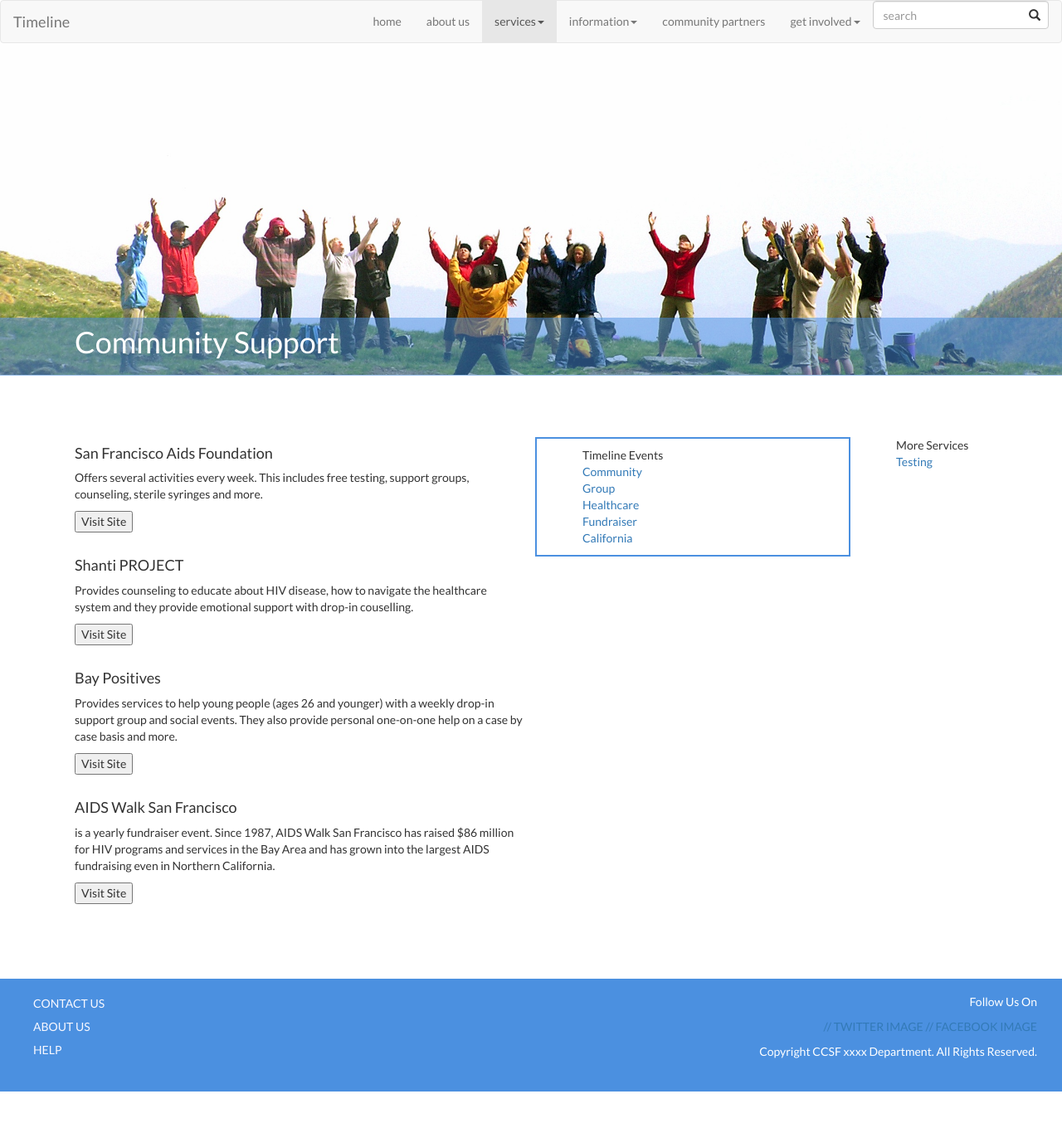
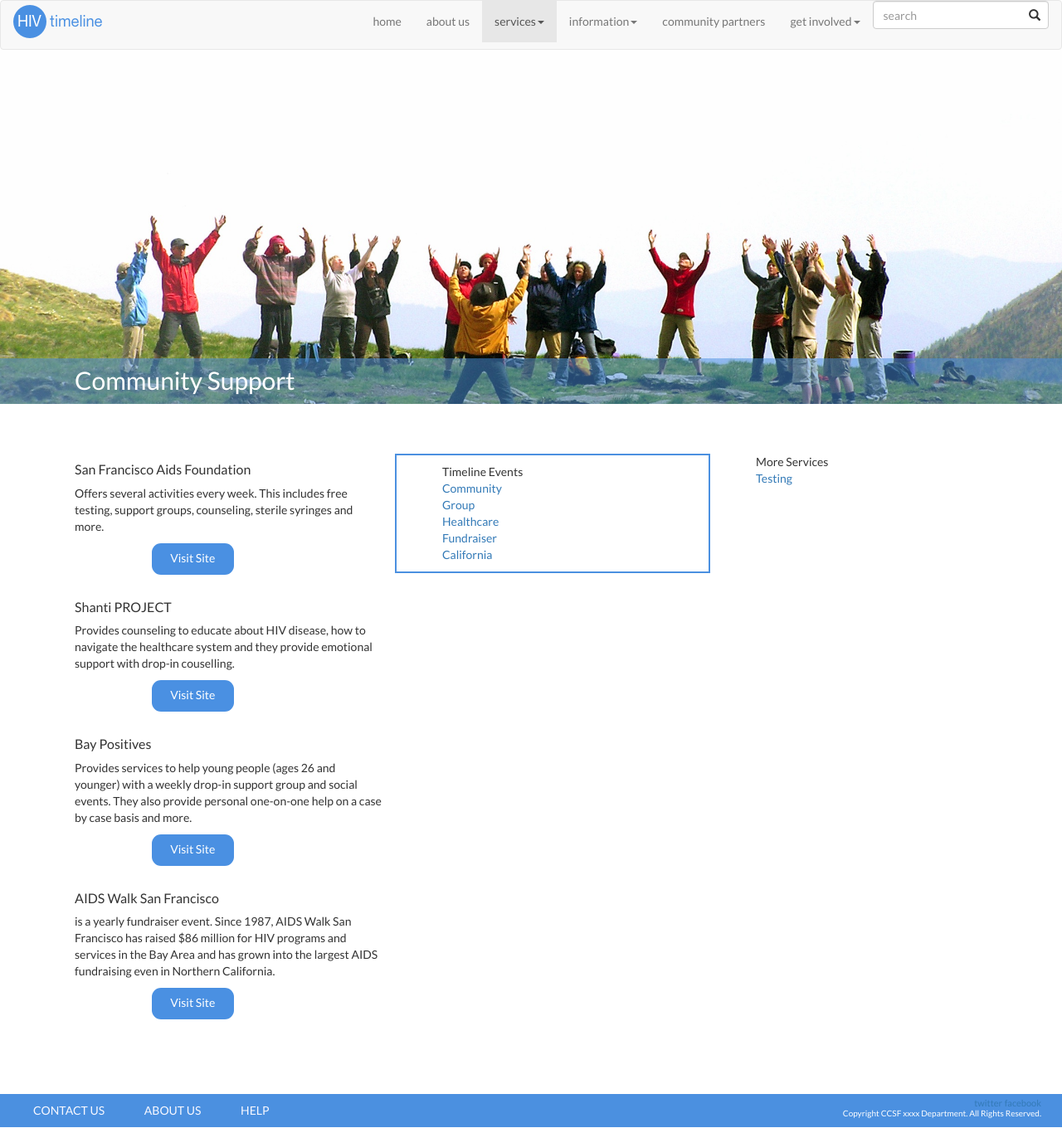
Before and after one commit to Lutalo/HIV-Timeline-CS195, a Flask app: page /support in a window 1280 px wide. Shown: the whole page at 83% size. Before the commit the page ends 1316 px from the top, so only its background shows below. Run offline with Flask 2, Linux system fonts and the light colour scheme; some libraries are stand-ins or nearby versions.

Commit message:
added dimensions from design teams

```diff
--- a/app/static/css/main.css
+++ b/app/static/css/main.css
@@ -34,7 +34,29 @@ li {
 }
 
 .container {
+  /*min-height: 1024px;*/
   margin: 0px 60px 60px 60px;
+}
+
+.content {
+  width: 401px;
+}
+
+.content h4 {
+  font-size: 16px;
+}
+
+/*
+*  ============================================================================
+*
+*  Navigation Bar
+*
+*  ============================================================================
+*/
+
+.navbar {
+  height: 60px;
+  margin-bottom: 0px;
 }
 
 .container-navbar {
@@ -42,13 +64,12 @@ li {
   color: #4B90E0;
 }
 
-/*bootstrap override*/
-.navbar {
-  margin-bottom: 0px;
+.navbar-brand img {
+  margin-top: -10px;
 }
 
 .main-img {
-    height: 400px;
+    height: 427px;
     width: 100%;
     background-size: cover;
 }
@@ -59,16 +80,18 @@ li {
 
 .heading-text {
   background: rgba(74, 144, 226, 0.5);
-  padding-bottom: 10px;
   position: relative;
-  bottom: 89px;
+  bottom: 75px;
   margin-bottom: -35px;
+  width: 100%;
+  height: 55px;
 }
 
 .heading-text h1 {
   color: rgba(255, 255, 255, 1);
   padding-top: 10px;
   padding-left: 90px;
+  font-size: 30px;
 }
 
 /*
@@ -81,6 +104,22 @@ li {
 
 .partner {
   margin-bottom: 30px;
+  word-wrap: break-word;
+}
+
+.button-wrap {
+  width: 50%;
+  margin: 0 auto;
+}
+
+.button-link {
+  width: 99px;
+  height: 38px;
+  padding-top: 8px;
+  border: none;
+  border-radius: 11px;
+  background-color: #4a90e2;
+  color: white;
 }
 
 .prevention .content {
@@ -185,25 +224,25 @@ li {
 */
 
 #footer {
+  height: 40px;
   background: #4B90E0;
   color: #fff;
-  padding-bottom: 30px;
 }
 
 #footer div {
   display: inline-block;
 }
 
-#footer .footer-nav, #footer ul {
-  list-style-type: none;
-  margin-top: 10px;
+#footer .footer-nav {
   position: relative;
-  left:0px;
+  left: 0px;
   text-transform: uppercase;
+  padding-top: 10px;
 }
 
 #footer .footer-nav li {
-  margin-top: 8px;
+  display: inline;
+  margin-right: 45px;
 }
 
 #footer .footer-nav a {
@@ -212,24 +251,21 @@ li {
 }
 
 #footer .share {
-  margin-top: 8px;
-  margin-right: 10px;
   width: 70%;
   position: absolute;
   right: 0px;
   text-align: right;
-  overflow:auto;
-  padding: 10px 20px 0 0;
+  overflow: auto;
+  margin-right: 25px;
 }
 
-/*
-*  ============================================================================
-*
-*  Share icons
-*
-*  ============================================================================
-*/
+.share p {
+  padding-top: 5px;
+  margin-top: -19px;
+  font-size: 10px;
+}
 
 .share-icons li {
   display: inline;
+  font-size: 11px;
 }
--- a/app/templates/base.html
+++ b/app/templates/base.html
@@ -43,9 +43,8 @@
                   <span class="icon-bar"></span>
                 </button>
 
-                <a class="navbar-brand" href="/">Timeline
-                  <!-- brand image here if needed
-                  <img alt="Brand" src="..."> -->
+                <a class="navbar-brand" href="/">
+                  <img alt="Brand" src="../static/img/icons/logo.png">
                 </a>
               </div>
 
@@ -118,10 +117,9 @@
             </div>
 
             <div class="share">
-              <p>Follow Us On</p>
               <ul class="share-icons">
-                <li><a href="#">// twitter image</a></li>
-                <li><a href="#">// facebook image</a></li>
+                <li><a href="#">twitter</a></li>
+                <li><a href="#">facebook</a></li>
               </ul>
               <p>Copyright CCSF xxxx Department. All Rights Reserved.</p>
             </div>
--- a/app/templates/support.html
+++ b/app/templates/support.html
@@ -40,25 +40,33 @@
 			<section class="partner">
 				<h4>San Francisco Aids Foundation</h4>
 				<p>Offers several activities every week. This includes free testing, support groups, counseling, sterile syringes and more.</p>
-				<button>Visit Site</button>
+				<div class="button-wrap">
+					<a href="http://www.sfaf.org/" class="btn btn-default button-link">Visit Site</a>
+				</div>
 			</section>
 
 			<section class="partner">
 				<h4>Shanti PROJECT</h4>
 				<p>Provides counseling to educate about HIV disease, how to navigate the healthcare system and they provide emotional support with drop-in couselling.</p>
-				<button>Visit Site</button>
+				<div class="button-wrap">
+					<a href="http://www.shanti.org/" class="btn btn-default button-link">Visit Site</a>
+				</div>
 			</section>
 
 			<section class="partner">
 				<h4>Bay Positives</h4>
 				<p>Provides services to help young people (ages 26 and younger) with a weekly drop-in support group and social events. They also provide personal one-on-one help on a case by case basis and more.</p>
-				<button>Visit Site</button>
+				<div class="button-wrap">
+					<a href="http://www.baypositives.org/" class="btn btn-default button-link">Visit Site</a>
+				</div>
 			</section>
 
 			<section class="partner">
 				<h4>AIDS Walk San Francisco</h4>
 				<p>is a yearly fundraiser event. Since 1987, AIDS Walk San Francisco has raised $86 million for HIV programs and services in the Bay Area and has grown into the largest AIDS fundraising even in Northern California.</p>
-				<button>Visit Site</button>
+				<div class="button-wrap">
+					<a href="https://sf.aidswalk.net/" class="btn btn-default button-link">Visit Site</a>
+				</div>
 			</section>
 		</div>
 
```
Also changed, not shown: app/static/img/icons/logo.png (added), app/static/img/icons/search.png (added), 1 other file.
